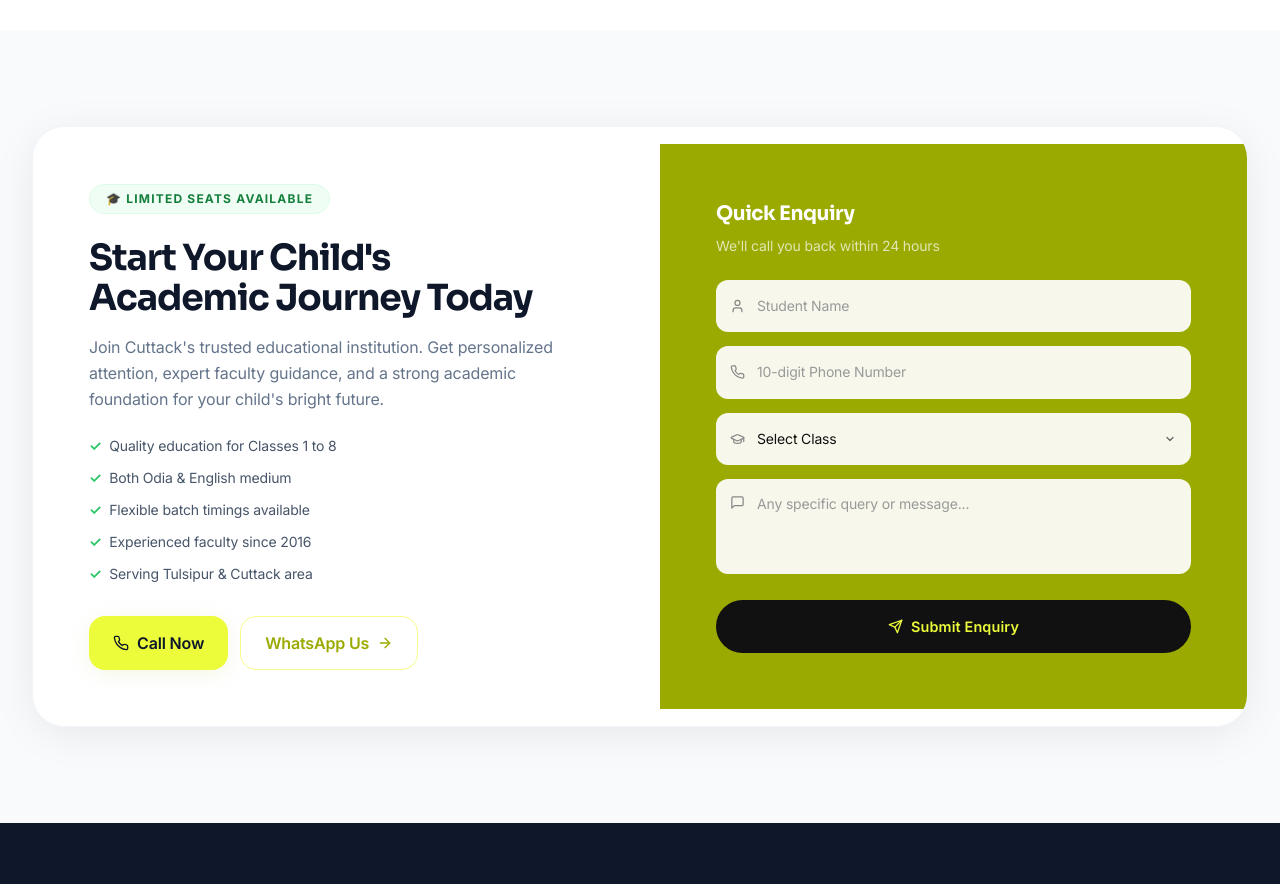
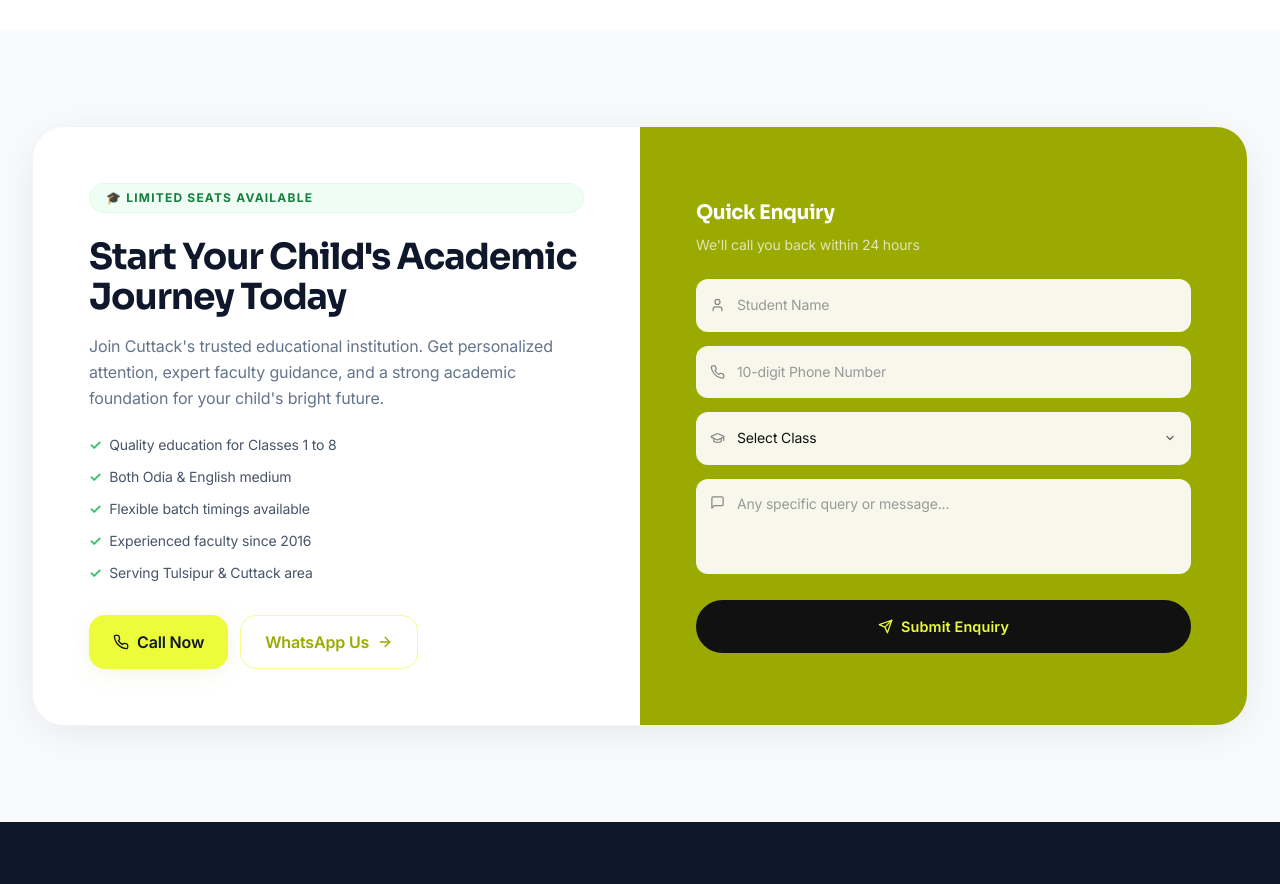
Before and after one commit to projectbikashweb-code/Bikash-educational-institutions, a React (Vite) app: page / in a window 1280 px wide. Shown: the part 5120-6004 px from the top of the page. Built offline with nearby package versions, Linux system fonts and the light colour scheme.

Commit message:
updated cta button

```diff
--- a/src/sections/home/CTASection.jsx
+++ b/src/sections/home/CTASection.jsx
@@ -9,9 +9,9 @@ export default function CTASection() {
   return (
     <section className="section-pad bg-slate-50">
       <div className="container-main">
-        <div className="grid lg:grid-cols-2 gap-10 items-center bg-white rounded-4xl shadow-soft border border-slate-100 overflow-hidden">
+        <div className="grid lg:grid-cols-2 items-stretch bg-white rounded-4xl shadow-soft border border-slate-100 overflow-hidden">
           {/* Left */}
-          <FadeIn className="p-10 lg:p-14">
+          <FadeIn className="p-10 lg:p-14 flex flex-col justify-center h-full">
             <span className="badge bg-green-50 text-green-700 border border-green-100 text-xs font-bold tracking-widest uppercase px-4 py-1.5 rounded-full mb-6 inline-block">
               🎓 Limited Seats Available
             </span>
@@ -39,7 +39,7 @@ export default function CTASection() {
           </FadeIn>
 
           {/* Right - Form */}
-          <FadeIn direction="right" className="bg-primary-700 p-10 lg:p-14">
+          <FadeIn direction="right" className="bg-primary-700 p-10 lg:p-14 flex flex-col justify-center h-full w-full">
             <h3 className="text-xl font-bold text-white mb-2 font-display">Quick Enquiry</h3>
             <p className="text-white/70 text-sm mb-6">We'll call you back within 24 hours</p>
             <EnquiryForm light />
```
